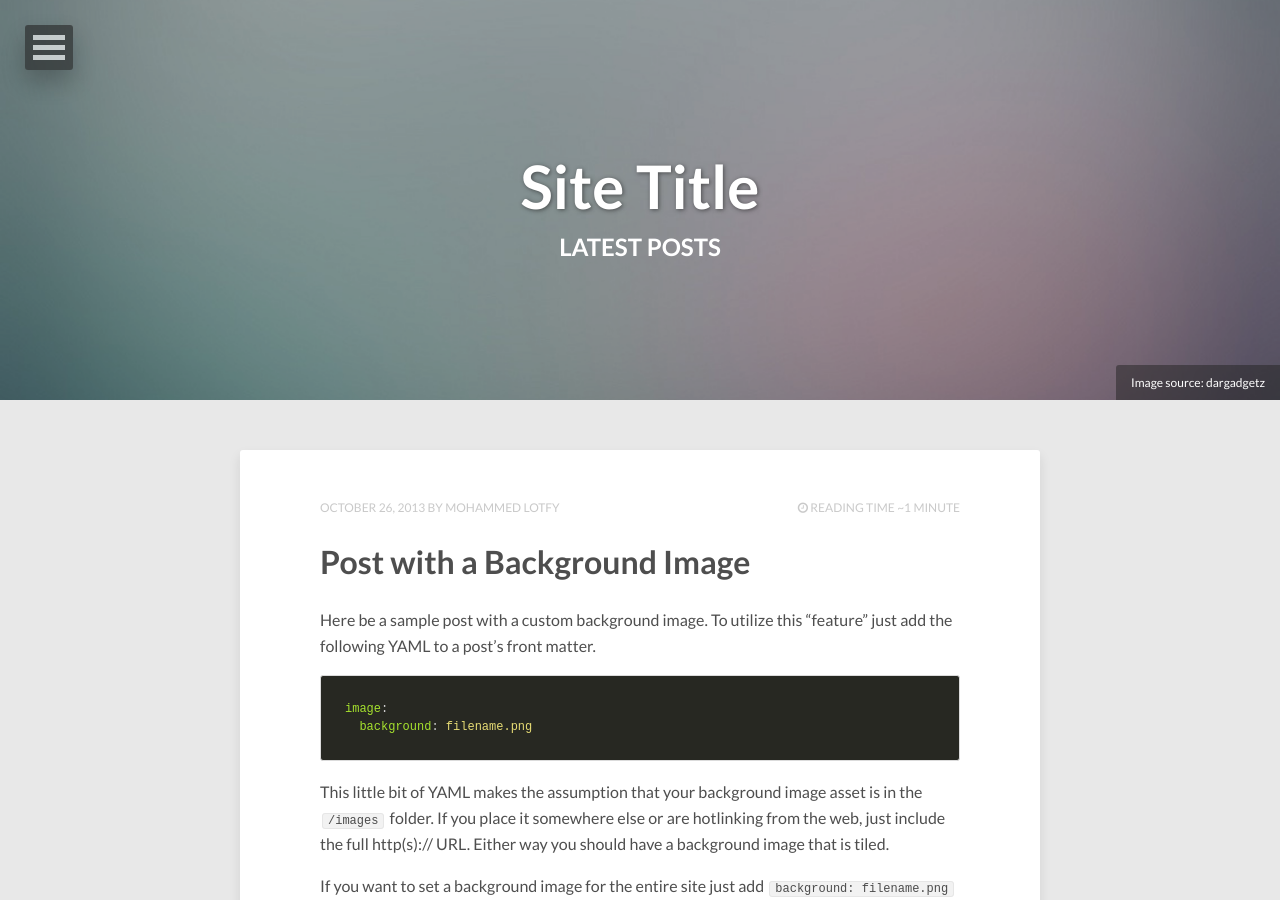
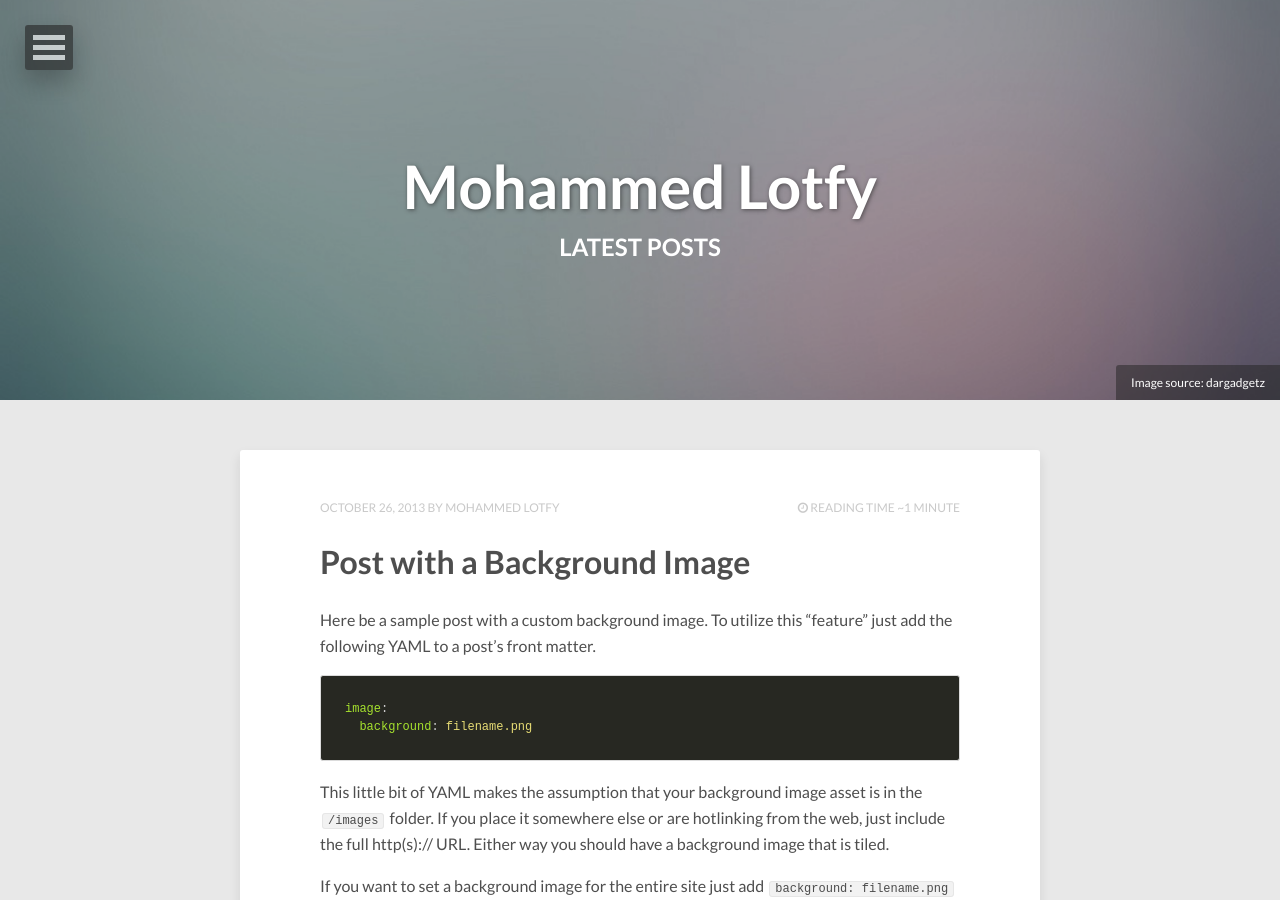
Before and after one commit to scropion86/scropion86.github.com, a Jekyll site: the page built from index.html, in a window 1280 px wide and 900 px high. Built offline with Jekyll 4.4.1, drawn with Linux system fonts in a browser that asks for light colours; nearby versions of some CDN libraries; the list of posts is cut into pages by our own code.

Commit message:
Update _config.yml

```diff
--- a/_config.yml
+++ b/_config.yml
@@ -1,23 +1,23 @@
-title:            Site Title
-description:      Describe your website here.
+title:            Mohammed Lotfy
+description:      Just another hobbyist programmer and IOT electronics designer
 disqus_shortname:
 reading_time:     true
 words_per_minute: 200
 # Your site's domain goes here (eg: https://mmistakes.github.io, http://yourdomain.com, etc)
 # When testing locally leave blank or use http://localhost:4000
-url:
+url: https://scropion86.github.io/
 
 # Owner/author information
 owner:
   name:           Mohammed lotfy
-  avatar:         avatar.jpg
+  avatar:         logo.png
   bio:            "Just another hobbyist programmer and IOT electronics designer"
   email:          scropion86@gmail.com
   # Social networking links used in footer. Update and remove as you like.
   twitter:   scropion86
   facebook:       scropion86
   github:         scropion86
-  stackexchange:  scropion86
+  stackexchange:
   linkedin:
   instagram:
   flickr:
@@ -35,7 +35,7 @@ google_verify:      "3Abr_-tyIocTIaVBhQ4nfUcMXpXoFO3KH1vjEMj3Tas"
 bing_verify:
 
 # http://en.wikipedia.org/wiki/List_of_tz_database_time_zones
-timezone:    America/New_York
+timezone:    	Asia/Riyadh
 future:      false  # publish future dated posts --  true, false (default)
 highlighter: rouge
 markdown:    kramdown
```
